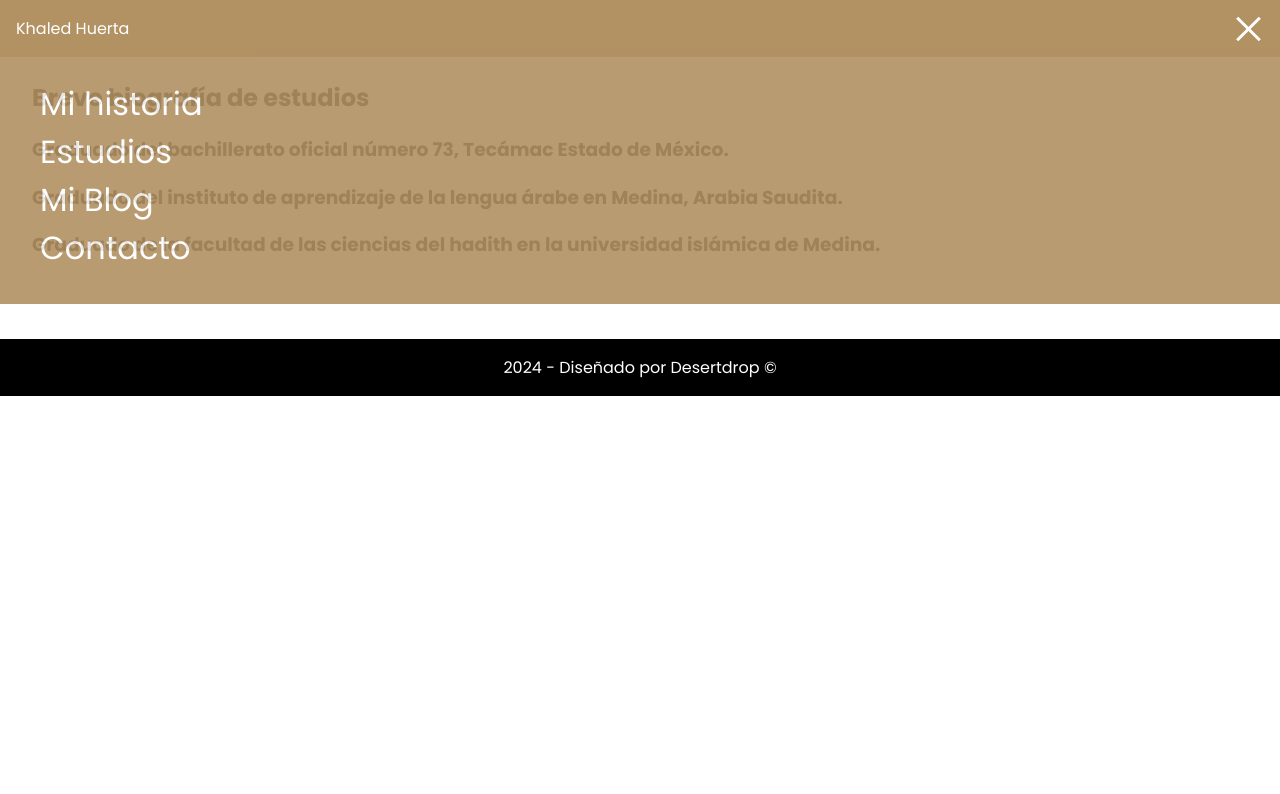
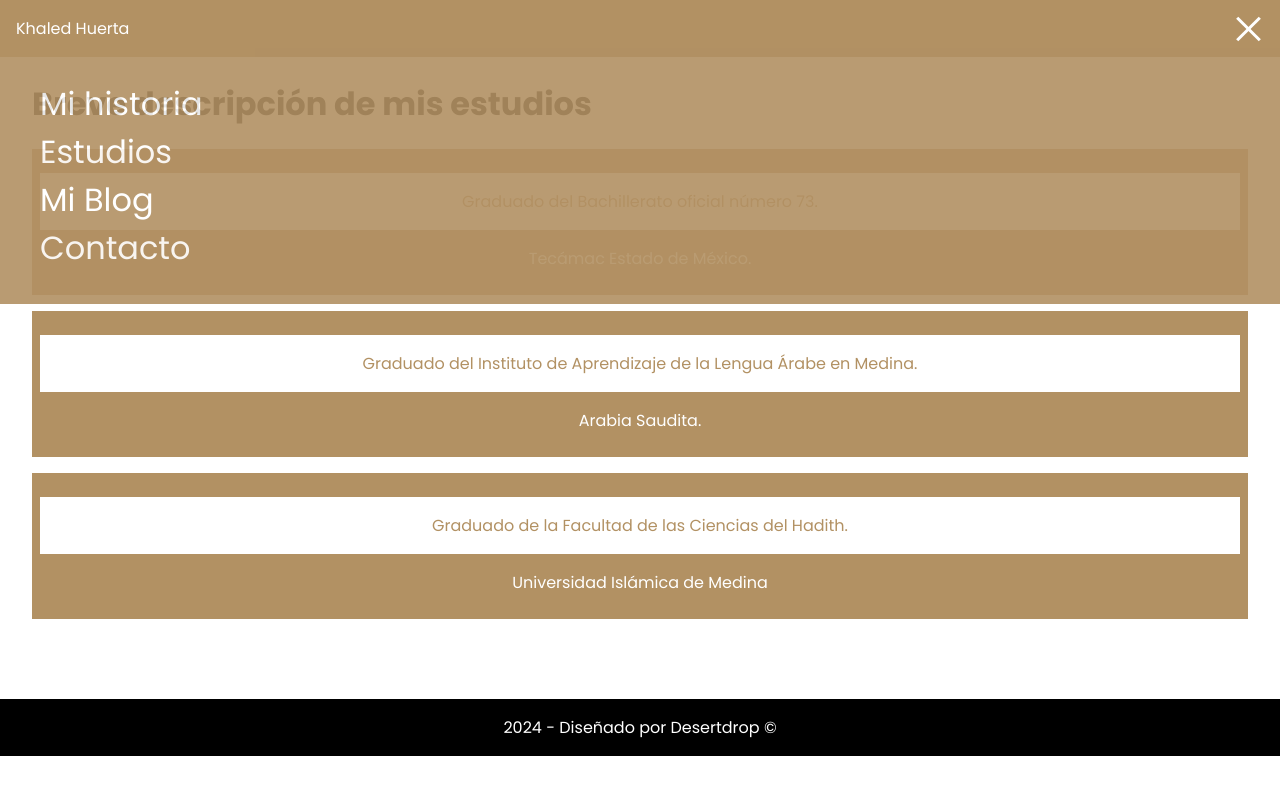
Before and after one commit to nlgarcia84/khaled-huerta, a React (Vite) app: page /myStudies in a window 1280 px wide. Both pictures are taken after a click on the button 1248 px from the left and 28 px from the top of the page. Shown: the top 794 px of the page. Built offline with nearby package versions, Linux system fonts and the light colour scheme; the HTML template or start-up script is replaced by a standard one.

Commit message:
studies done

```diff
--- a/src/App.jsx
+++ b/src/App.jsx
@@ -1,5 +1,6 @@
 import { About } from './pages/About';
 import { BrowserRouter as Router, Routes, Route } from 'react-router-dom';
+import { Contact } from './pages/Contact';
 import { Faqs } from './pages/Faqs';
 import { Footer } from './components/Footer';
 import { HomePage } from './pages/HomePage';
@@ -21,6 +22,7 @@ const App = () => {
             <Route path="/about" element={<About />} />
             <Route path="/myStudies" element={<Studies />} />
             <Route path="/faqs" element={<Faqs />} />
+            <Route path="/contact" element={<Contact />} />
           </Routes>
           <Footer />
         </Router>
--- /dev/null
+++ b/src/assets/studies.js
@@ -0,0 +1,20 @@
+const studies = [
+  {
+    id: 1,
+    value: 'Graduado del Bachillerato oficial número 73.',
+    location: 'Tecámac Estado de México.',
+  },
+  {
+    id: 2,
+    value:
+      'Graduado del Instituto de Aprendizaje de la Lengua Árabe en Medina.',
+    location: 'Arabia Saudita.',
+  },
+  {
+    id: 3,
+    value: 'Graduado de la Facultad de las Ciencias del Hadith.',
+    location: 'Universidad Islámica de Medina',
+  },
+];
+
+export default studies;
--- a/src/components/FloatMenu.jsx
+++ b/src/components/FloatMenu.jsx
@@ -40,7 +40,16 @@ const FloatMenu = ({ toggle }) => {
           </Link>
         </li>
         <li>Mi Blog</li>
-        <li>Contacto</li>
+        <li>
+          {' '}
+          <Link
+            onClick={() => toggle()}
+            style={{ color: 'white', textDecoration: 'none' }}
+            to="/contact"
+          >
+            Contacto
+          </Link>
+        </li>
       </List>
     </Menu>
   );
--- a/src/pages/Contact.jsx
+++ b/src/pages/Contact.jsx
@@ -1,3 +1,22 @@
 export const Contact = () => {
-  return <div>Contact</div>;
+  return (
+    <>
+      <form>
+        <ul>
+          <li>
+            <label>Nombre:</label>
+            <input type="text" id="name" name="user-name" />
+          </li>
+          <li>
+            <label>Correo electrónico:</label>
+            <input type="email" id="mail" name="user_mail" />
+          </li>
+          <li>
+            <label>Mensaje:</label>
+            <textarea id="msg" name="user_mail" />
+          </li>
+        </ul>
+      </form>
+    </>
+  );
 };
--- a/src/pages/Studies.jsx
+++ b/src/pages/Studies.jsx
@@ -1,27 +1,44 @@
 import React from 'react';
+import studies from '../assets/studies';
 import styled from 'styled-components';
 
-const MyStudies = styled.div`
-  margin: 5em 2em;
+const StudiesContainer = styled.div`
+  margin: ${(props) => props.theme.pageSpaces.margin};
+`;
+
+const List = styled.ul`
+  list-style: none;
+  padding-left: 0;
+  text-align: center;
+`;
+
+const ItemList = styled.li`
+  background-color: ${(props) => props.theme.colors.mainColor};
+  color: white;
+  padding: 0.5em;
+  margin: 1em 0;
+`;
+
+const ItemTitle = styled.p`
+  background-color: white;
+  color: ${(props) => props.theme.colors.mainColor};
+  padding: 1em 0.5em;
 `;
 
 export const Studies = () => {
   return (
     <>
-      <MyStudies>
-        <h2>Breve biografía de estudios</h2>
-        <h3>
-          Graduado del bachillerato oficial número 73, Tecámac Estado de México.
-        </h3>
-        <h3>
-          Graduado del instituto de aprendizaje de la lengua árabe en Medina,
-          Arabia Saudita.
-        </h3>
-        <h3>
-          Graduado de la facultad de las ciencias del hadith en la universidad
-          islámica de Medina.
-        </h3>
-      </MyStudies>
+      <StudiesContainer>
+        <h1>Breve descripción de mis estudios</h1>
+        <List>
+          {studies.map((element) => (
+            <ItemList key={element.id}>
+              <ItemTitle>{element.value}</ItemTitle>
+              <p>{element.location}</p>
+            </ItemList>
+          ))}
+        </List>
+      </StudiesContainer>
     </>
   );
 };
--- a/src/styles/theme.js
+++ b/src/styles/theme.js
@@ -1,4 +1,7 @@
 const theme = {
+  pageSpaces: {
+    margin: '5em 2em',
+  },
   colors: {
     headerTextColor: '#ffffff',
     mainColor: '#b29163',
```
Also changed, not shown: src/assets/images/khaledImgMaktaba.jpeg (added), src/assets/images/khaledImgPodcast.jpeg (added).
